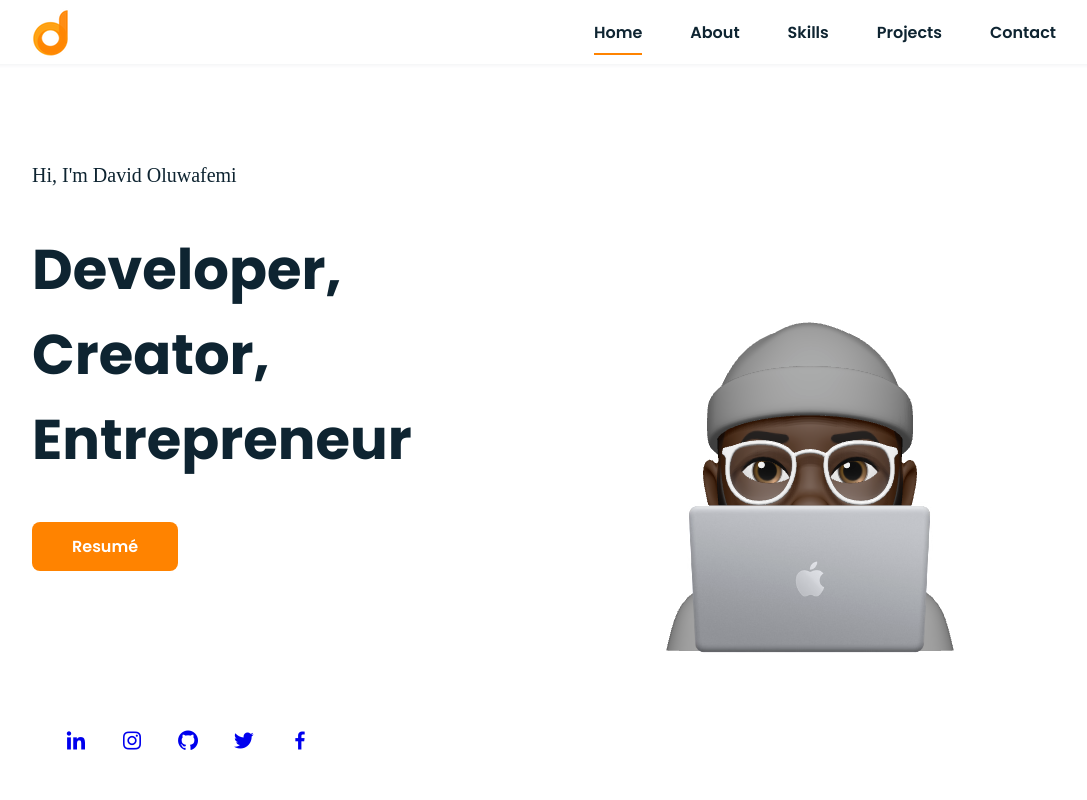
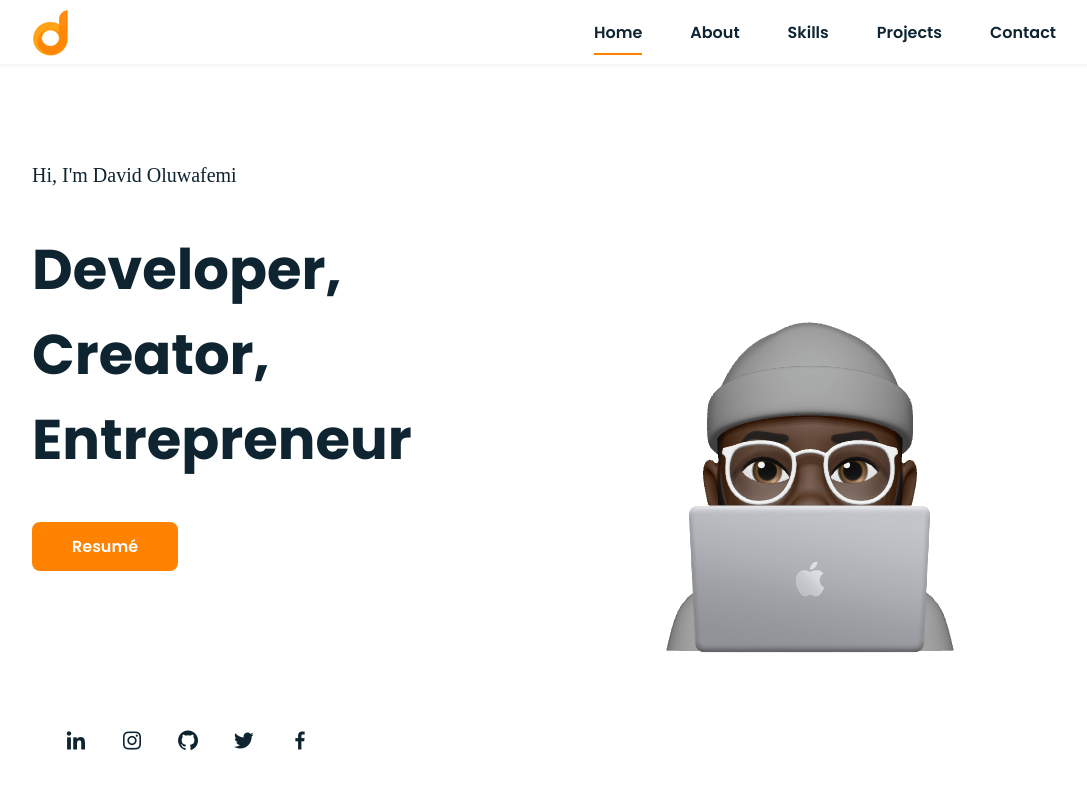
Before and after one commit to Davidxcr/Portfolio, a plain HTML site: page index.html in a window 1280 px wide. Shown: the top 800 px of the page, without its empty margins (96-1183 px from the left). Drawn offline with nearby package versions, Linux system fonts and the light colour scheme.

Commit message:
fix social icons color

```diff
--- a/assets/css/styles.css
+++ b/assets/css/styles.css
@@ -215,7 +215,7 @@ img{
 .home__social-icon{
   width: max-content;
   margin-bottom: var(--mb-2);
-  font-size: 1.5rem;q1
+  font-size: 1.5rem;
   color: var(--second-color);
 }
 .home__social-icon:hover{
```
